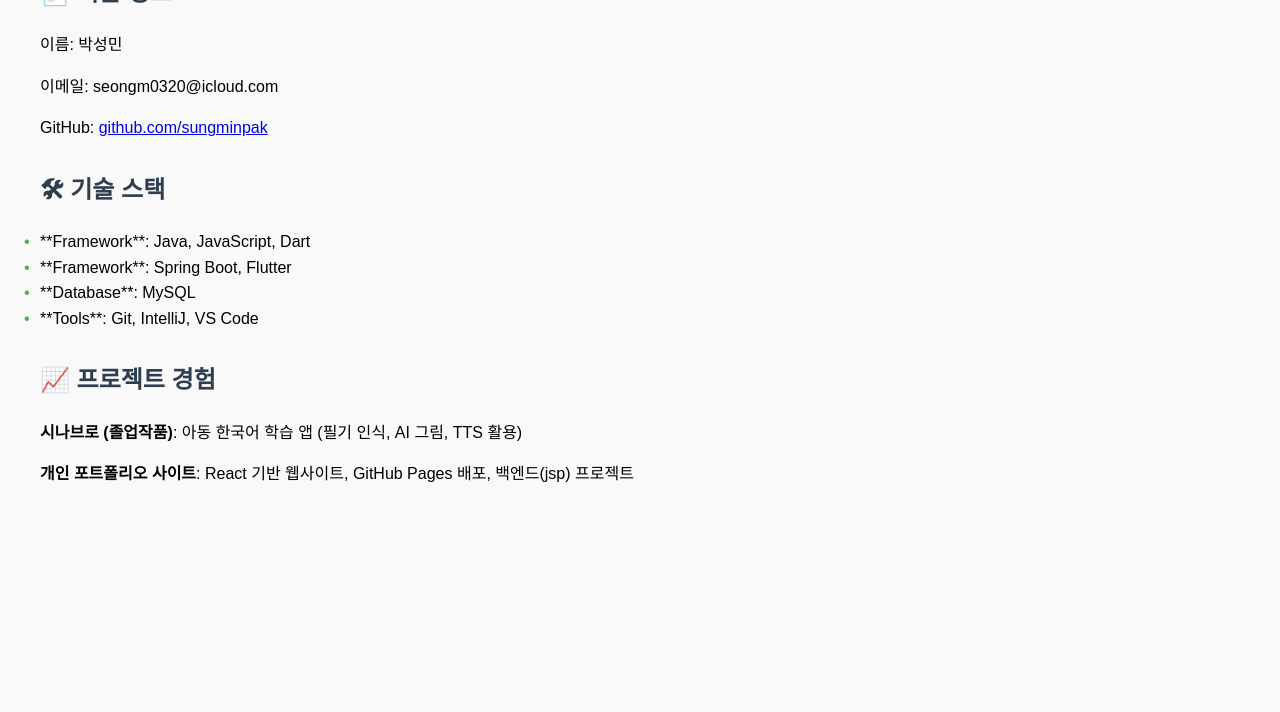
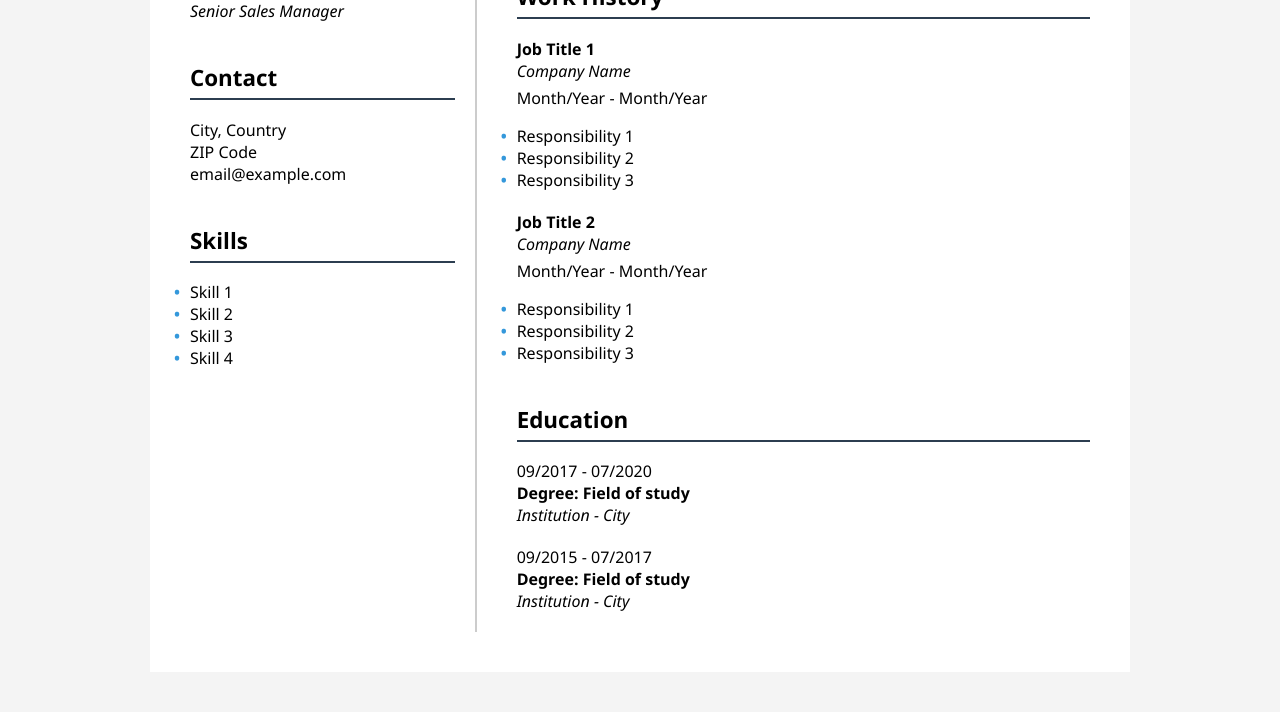
Before and after one commit to parksmin/resume, a plain HTML site: page index.html in a window 1280 px wide. Shown: the part 139-851 px from the top of the page. Before the commit the page ends 800 px from the top, so only its background shows below. Drawn offline with Linux system fonts and the light colour scheme.

Commit message:
resume250416

```diff
--- /dev/null
+++ b/codeswing.json
@@ -0,0 +1,4 @@
+{
+  "scripts": [],
+  "styles": []
+}
--- a/index.html
+++ b/index.html
@@ -1,59 +1,141 @@
 <!DOCTYPE html>
-<html lang="ko">
+<html lang="en">
 <head>
-  <meta charset="UTF-8">
-  <meta name="viewport" content="width=device-width, initial-scale=1.0">
+  <meta charset="UTF-8" />
+  <meta name="viewport" content="width=device-width, initial-scale=1.0" />
   <title>박성민 이력서</title>
   <style>
     body {
-      font-family: 'Arial', sans-serif;
-      line-height: 1.6;
-      margin: 40px;
-      background-color: #f9f9f9;
+      font-family: 'Segoe UI', Tahoma, Geneva, Verdana, sans-serif;
+      background-color: #f4f4f4;
+      margin: 0;
+      padding: 40px;
     }
-    h1, h2 {
-      color: #2c3e50;
+
+    .resume {
+      background: white;
+      max-width: 900px;
+      margin: auto;
+      padding: 40px;
+      display: grid;
+      grid-template-columns: 1fr 2fr;
+      gap: 40px;
     }
+
+    h1 {
+      margin: 0;
+      font-size: 2em;
+    }
+
+    h2 {
+      margin-top: 40px;
+      font-size: 1.4em;
+      border-bottom: 2px solid #2c3e50;
+      padding-bottom: 5px;
+    }
+
+    .sidebar {
+      border-right: 2px solid #ccc;
+      padding-right: 20px;
+    }
+
     .section {
-      margin-bottom: 30px;
+      margin-bottom: 20px;
     }
+
     ul {
       list-style: none;
-      padding: 0;
+      padding-left: 0;
     }
+
     li::before {
-      content: "\2022";
-      color: #4caf50;
+      content: "\2022 ";
+      color: #3498db;
+      font-weight: bold;
       display: inline-block;
       width: 1em;
       margin-left: -1em;
     }
+
+    .job {
+      margin-bottom: 20px;
+    }
+
+    .job-title {
+      font-weight: bold;
+    }
+
+    .company {
+      font-style: italic;
+      margin-bottom: 5px;
+    }
   </style>
 </head>
 <body>
-  <h1>👨‍💼 박성민 이력서</h1>
+  <div class="resume">
+    <div class="sidebar">
+      <div class="section">
+        <h1>Your Name</h1>
+        <p><em>Senior Sales Manager</em></p>
+      </div>
 
-  <div class="section">
-    <h2>📄 기본 정보</h2>
-    <p>이름: 박성민</p>
-    <p>이메일: seongm0320@icloud.com</p>
-    <p>GitHub: <a href="https://github.com/parksmin">github.com/sungminpak</a></p>
-  </div>
+      <div class="section">
+        <h2>Contact</h2>
+        <p>City, Country<br />ZIP Code<br />email@example.com</p>
+      </div>
 
-  <div class="section">
-    <h2>🛠 기술 스택</h2>
-    <ul>
-      <li>**Framework**: Java, JavaScript, Dart</li>
-      <li>**Framework**: Spring Boot, Flutter</li>
-      <li>**Database**: MySQL</li>
-      <li>**Tools**: Git, IntelliJ, VS Code</li>
-    </ul>
-  </div>
+      <div class="section">
+        <h2>Skills</h2>
+        <ul>
+          <li>Skill 1</li>
+          <li>Skill 2</li>
+          <li>Skill 3</li>
+          <li>Skill 4</li>
+        </ul>
+      </div>
+    </div>
 
-  <div class="section">
-    <h2>📈 프로젝트 경험</h2>
-    <p><strong>시나브로 (졸업작품)</strong>: 아동 한국어 학습 앱 (필기 인식, AI 그림, TTS 활용)</p>
-    <p><strong>개인 포트폴리오 사이트</strong>: React 기반 웹사이트, GitHub Pages 배포, 백엔드(jsp) 프로젝트</p>
+    <div>
+      <div class="section">
+        <h2>Work History</h2>
+        <div class="job">
+          <div class="job-title">Job Title 1</div>
+          <div class="company">Company Name</div>
+          <div>Month/Year - Month/Year</div>
+          <ul>
+            <li>Responsibility 1</li>
+            <li>Responsibility 2</li>
+            <li>Responsibility 3</li>
+          </ul>
+        </div>
+        <div class="job">
+          <div class="job-title">Job Title 2</div>
+          <div class="company">Company Name</div>
+          <div>Month/Year - Month/Year</div>
+          <ul>
+            <li>Responsibility 1</li>
+            <li>Responsibility 2</li>
+            <li>Responsibility 3</li>
+          </ul>
+        </div>
+      </div>
+
+      <div class="section">
+        <h2>Education</h2>
+        <div class="job">
+          <div>09/2017 - 07/2020</div>
+          <div class="job-title">Degree: Field of study</div>
+          <div class="company">Institution - City</div>
+        </div>
+        <div class="job">
+          <div>09/2015 - 07/2017</div>
+          <div class="job-title">Degree: Field of study</div>
+          <div class="company">Institution - City</div>
+        </div>
+      </div>
+    </div>
   </div>
 </body>
 </html>
+
+</html>
```
Also changed, not shown: indexTest.html (added, +150 -0 lines).
